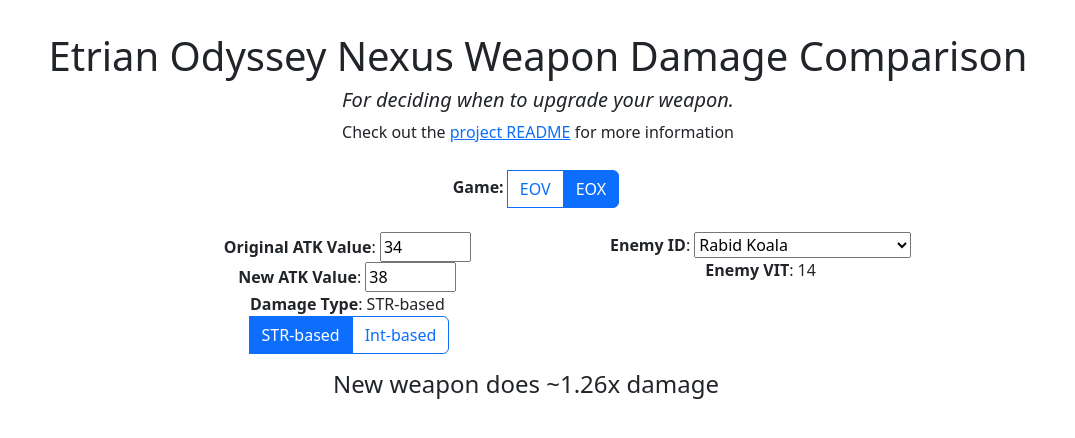
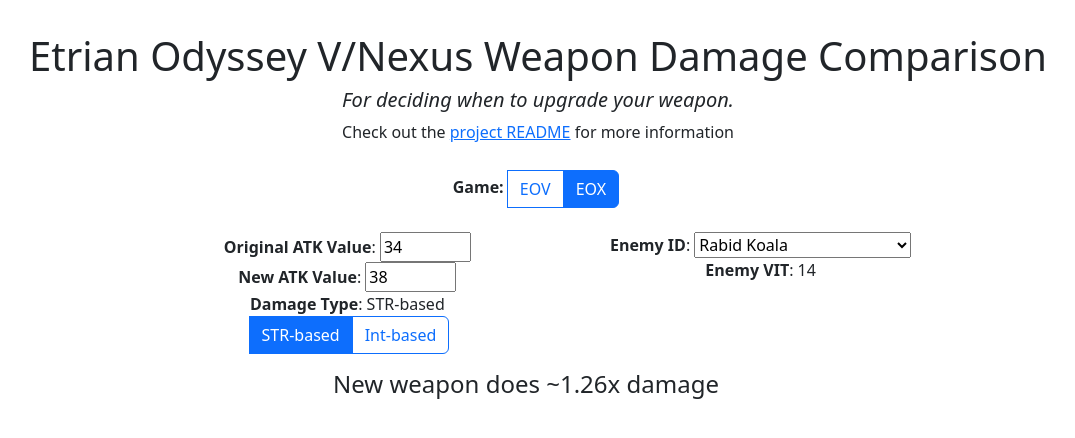
Before and after one commit to aturfah/eo5x-weapon-dmg, a React (Vite) app: page / in a window 1280 px wide. Shown: the top 438 px of the page, without its empty margins (102-1177 px from the left). Built offline with nearby package versions, Linux system fonts and the light colour scheme.

Commit message:
Header info

```diff
--- a/src/App.tsx
+++ b/src/App.tsx
@@ -187,7 +187,7 @@
   return (
     <>
     <div className='row headerRow'>
-      <h1>Etrian Odyssey {nexus ? "Nexus" : "V"} Weapon Damage Comparison</h1>
+      <h1>Etrian Odyssey V/Nexus Weapon Damage Comparison</h1>
       <h5><i>For deciding when to upgrade your weapon.</i></h5>
       <p>Check out the <a href="https://github.com/aturfah/eo5x-weapon-dmg/blob/master/README.md">project README</a> for more information</p>
     </div>
```
Also changed, not shown: 1 other file (tests, documents, lock files or other folders).
